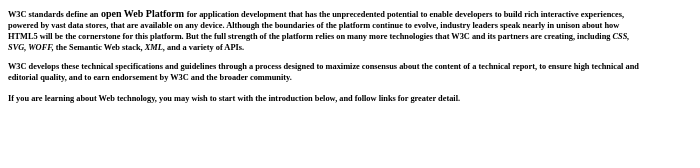
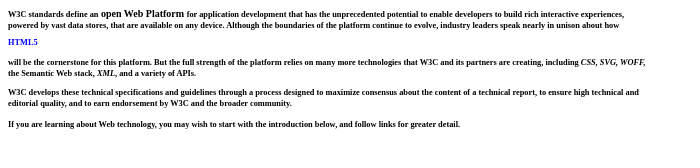
Before and after one commit to c1478527/123, a plain HTML site: page Excercise/excercise01/index.html in a window 1280 px wide. Shown: the whole page, without its empty margins (0-700 px from the left). Drawn offline with Linux system fonts and the light colour scheme.

Commit message:
HTML5顏色

```diff
--- a/Excercise/excercise01/index.html
+++ b/Excercise/excercise01/index.html
@@ -11,7 +11,7 @@
 <body>
     <div style="width: 50vw;">
         <!-- 修改以下部份 -->
-      <h1 style="font-size: 10px;"> <small> W3C standards define an</small> <strong>open Web Platform </strong> <small>for application development that has the unprecedented potential to enable developers to build rich interactive experiences, powered by vast data stores, that are available on any device. Although the boundaries of the platform continue to evolve, industry leaders speak nearly in unison about how <a heref=file:///C:/Users/hi.LAPTOP-TCV1OECM/Desktop/%E5%85%A8%E7%AB%AF%E9%96%8B%E7%99%BC/123/Excercise/excercise01/index.html">HTML5 </a>will be the cornerstone for this platform. But the full strength of the platform relies on many more technologies that W3C and its partners are creating, including <i>CSS, SVG, WOFF,</i> the Semantic Web stack, <i>XML</i>, and a variety of APIs.</small><br/></h1>
+      <h1 style="font-size: 10px;"> <small> W3C standards define an</small> <strong>open Web Platform </strong> <small>for application development that has the unprecedented potential to enable developers to build rich interactive experiences, powered by vast data stores, that are available on any device. Although the boundaries of the platform continue to evolve, industry leaders speak nearly in unison about how <p><span style="color: blue">HTML5</span></p>  will be the cornerstone for this platform. But the full strength of the platform relies on many more technologies that W3C and its partners are creating, including <i>CSS, SVG, WOFF,</i> the Semantic Web stack, <i>XML</i>, and a variety of APIs.</small><br/></h1>
 
 
       <h2 style="font-size: 10px;" style="background: blue;"> <small> W3C develops these technical specifications and guidelines through a process designed to maximize consensus about the content of a technical report, to ensure high technical and editorial quality, and to earn endorsement by W3C and the broader community.</small><br/></h2>
```
